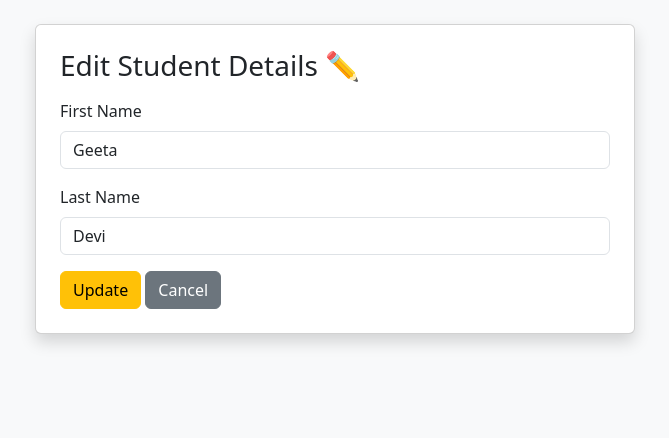
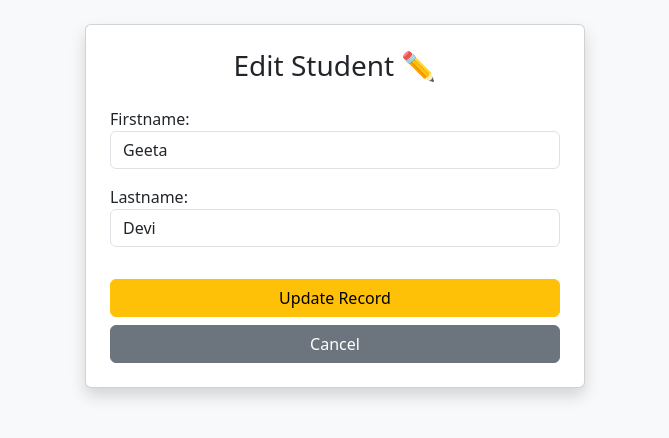
Before and after one commit to Prahalad37/student-system, a Django app: page /members/update/8/ in a window 1280 px wide. Shown: the part 56-494 px from the top of the page, without its empty margins (305-974 px from the left). Run offline with Django 4.2, Linux system fonts and the light colour scheme; a user stored in the database is signed in; data comes from the database, SQL or seed files in the repository.

Commit message:
Fixed update page with Forms

```diff
--- a/members/templates/update.html
+++ b/members/templates/update.html
@@ -1,26 +1,18 @@
 {% extends "master.html" %}
 
-{% block title %}Update Member{% endblock %}
+{% block title %}Update Student{% endblock %}
 
 {% block content %}
-<div class="card shadow p-4" style="max-width: 600px; margin: auto;">
-  <h3 class="mb-3">Edit Student Details ✏️</h3>
+<div class="card shadow p-4" style="max-width: 500px; margin: 20px auto;">
+    <h3 class="text-center mb-4">Edit Student ✏️</h3>
 
-  <form method="post">
-    {% csrf_token %}
+    <form action="" method="POST">
+        {% csrf_token %}
 
-    <div class="mb-3">
-      <label class="form-label">First Name</label>
-      <input name="firstname" value="{{ mymember.firstname }}" class="form-control">
-    </div>
+        {{ form.as_p }}
 
-    <div class="mb-3">
-      <label class="form-label">Last Name</label>
-      <input name="lastname" value="{{ mymember.lastname }}" class="form-control">
-    </div>
-
-    <button type="submit" class="btn btn-warning">Update</button>
-    <a href="/members/" class="btn btn-secondary">Cancel</a>
-  </form>
+        <button type="submit" class="btn btn-warning w-100 mt-3">Update Record</button>
+        <a href="{% url 'index' %}" class="btn btn-secondary w-100 mt-2">Cancel</a>
+    </form>
 </div>
 {% endblock %}
--- a/members/views.py
+++ b/members/views.py
@@ -54,22 +54,20 @@ def delete(request, id):
 # 4. Update/Edit Student
 @login_required
 def update(request, id):
-    mymember = Member.objects.get(id=id) # Database se student nikala
-    template = loader.get_template('update.html')
-    context = {
-        'mymember': mymember, # <-- Yahan 's' hata diya (Singular hona chahiye)
-    }
+    mymember = Member.objects.get(id=id)
 
     if request.method == 'POST':
-        first = request.POST['first']
-        last = request.POST['last']
-        mymember.firstname = first
-        mymember.lastname = last
-        mymember.save()
-        messages.success(request, "Details update ho gayi hain! ✅")
-        return HttpResponseRedirect(reverse('index'))
+        # 'instance=mymember' ka matlab hai: purana data form mein bhar do
+        form = MemberForm(request.POST, instance=mymember)
+        if form.is_valid():
+            form.save()
+            messages.success(request, "Record update ho gaya! ✏️")
+            return HttpResponseRedirect(reverse('index'))
+    else:
+        # Jab page khule, toh purana data dikhao
+        form = MemberForm(instance=mymember)
 
-    return HttpResponse(template.render(context, request))
+    return render(request, 'update.html', {'form': form})
 
 # 5. Details View (Optional, agar use kar rahe hain)
 def details(request, id):
```
